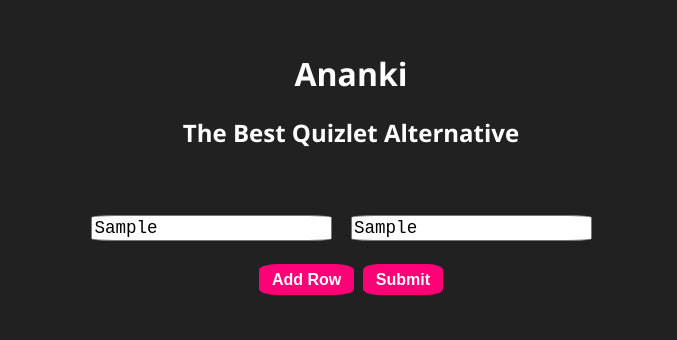
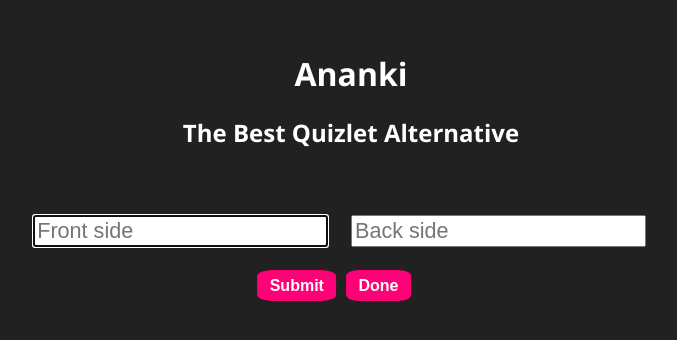
Before and after one commit to Anangery/ananki, a plain HTML site: page index.html in a window 1280 px wide. Both pictures are taken after typing "Sample", "Sample" into the empty fields and a click on the button "Submit". Shown: the whole page, without its empty margins (289-966 px from the left). Drawn offline with Linux system fonts and the light colour scheme.

Commit message:
Add files via upload

```diff
--- a/index.html
+++ b/index.html
@@ -4,7 +4,6 @@
     <meta http-equiv="X-UA-Compatible" content="IE=edge">
     <meta name="viewport" content="width=device-width, initial-scale=1.0">
     <link href="stylesheet.css" rel="stylesheet">
-    <script src="main.js"></script>
     <title>Home</title>
 </head>
 <body>
@@ -13,11 +12,12 @@
         <h2>The Best Quizlet Alternative</h2>
     </div>
     <div class="input">
-        <textarea rows="1" name="front" id="front" placeholder="Front side"></textarea>
-        <textarea rows="1" name="back" placeholder="Back side"></textarea>
+        <input id="front" placeholder="Front side" autofocus>
+        <input id="back" placeholder="Back side">
         <!--<button name="Input">test</button>-->
     </div>
-    <button name="newRow">Add Row</button>
     <button name="submit" id="submit" type="submit" onclick="submit()">Submit</button>
+    <button name="submit" id="submit" type="done" onclick="done()">Done</button>
+    <script src="main.js"></script>
 </body>
 </html>
--- a/main.js
+++ b/main.js
@@ -1,7 +1,25 @@
-const front = document.getElementById('front');
-const submit = document.getElementById('submit');
-submit.addEventListener("click", "function")
+let front = document.getElementById("front");
+let back = document.getElementById("back");
+let content = [];
+
+document.addEventListener("keydown", function(e) {
+    if (e.ctrlKey && e.key === "Enter"){
+        submit()
+        e.preventDefault();
+    }
+});
 
 function submit(){
-    alert(front.value);
+    content.push({
+        key: front.value,
+        value: back.value
+    });
+    console.log(content);
+    front.value = null;
+    back.value = null;
+    front.focus();
 }
+
+function done() {
+    console.log("done");
+}
--- a/stylesheet.css
+++ b/stylesheet.css
@@ -39,6 +39,7 @@ button {
     font-size: 100%;
     transition: 0.2s;
     margin: 2.8ex 0.3ex;
+    transform: translateX(-2ex);
 }
 
 button:hover {
@@ -50,11 +51,10 @@ button:active {
     background-color: var(--highlight-darker);
 }
 
-div.input>textarea {
+div.input>input {
     resize: none;
     font-size: 100%;
     padding: none;
-    border-radius: 10%;
     font-size: larger;
     margin-right: 2ex;
 }
```
